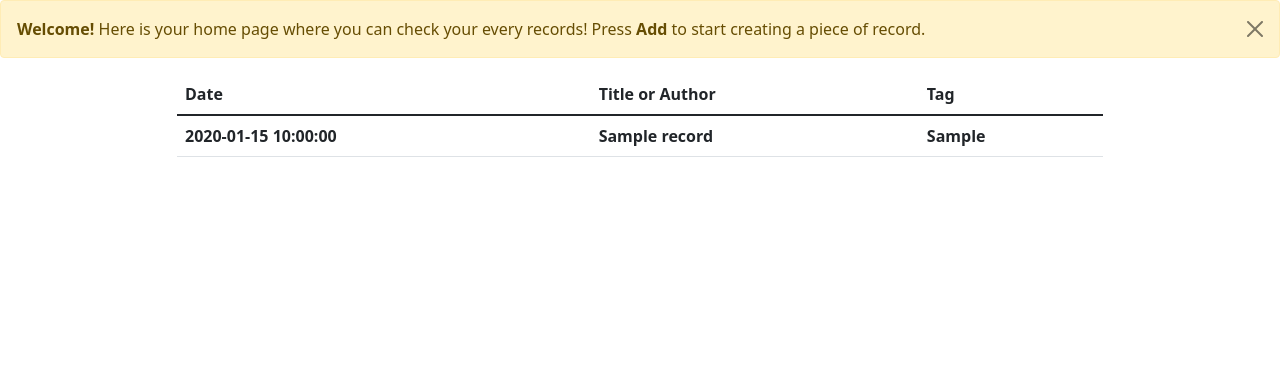
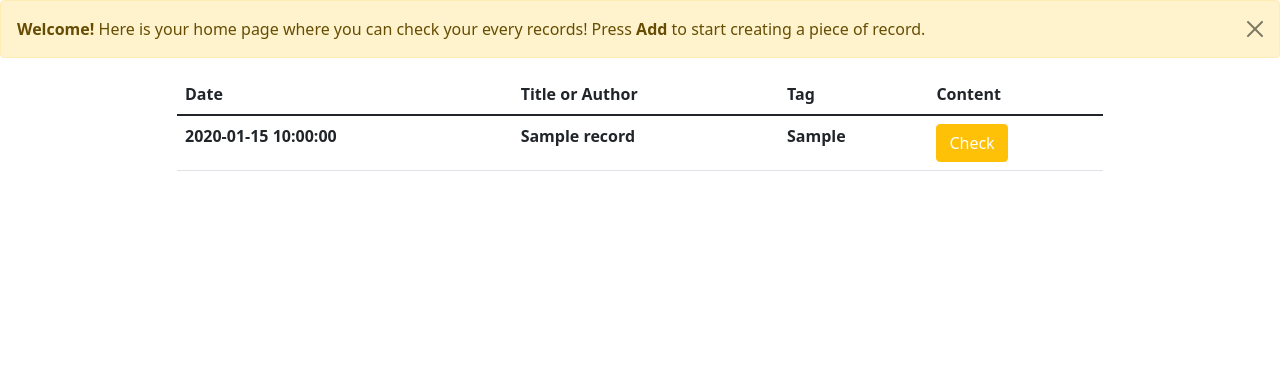
Before and after one commit to Duodecimy/CS50-Final-Project, a Flask app: page /home in a window 1280 px wide. Shown: the part 58-428 px from the top of the page. Run offline with Flask 2, Linux system fonts and the light colour scheme; tables that the repository leaves empty hold one stand-in row (values such as "Sample post"); lists and menus that the app fills with data are empty.

Commit message:
Adjust the button expression and homepage

```diff
--- a/app.py
+++ b/app.py
@@ -103,9 +103,11 @@ def add():
     tag = request.form.get('tag')
     content = request.form.get('content')
 
-    record = Record(title=title, tag=tag, content=content)
-    db.session.add(record)
-    db.session.commit()
+    # The information is completed
+    if title and tag and content:
+        record = Record(title=title, tag=tag, content=content)
+        db.session.add(record)
+        db.session.commit()
     return render_template("add.html")
 
 @app.route('/diary')
--- a/static/styles.css
+++ b/static/styles.css
@@ -3,14 +3,13 @@
     margin-bottom: 0rem;
 }
 
-.btn
+.btn-warning, .btn-warning:hover, .btn-warning:focus, .btn-warning:active
 {
-    text-align: center;
-    background-color:rgb(235, 200, 71);
     color: white;
 }
 
-.col-center-block {
+.col-center-block
+{
     float: none;
     display: block;
     margin-left: auto;
@@ -37,6 +36,12 @@
     border-width: 2px;
 }
 
+.form-control:focus, .form-select:focus, .submit-btn:active
+{
+    border-color: rgb(235, 200, 71);
+    box-shadow: 0 0 0 0.2rem rgb(236, 225, 167);
+}
+
 .logout-btn
 {
     background-color: white;
@@ -51,17 +56,16 @@
 
 .nav-link
 {
-    color:rgb(235, 189, 21);
+    color: rgb(235, 189, 21);
 }
 
-.nav-link:hover
+.nav-link:hover, .nav-link:focus
 {
     color: rgb(234, 148, 20);
 }
 
 .nav-pills .nav-link.active, .nav-pills .show>.nav-link
 {
-    color: #fff;
     background-color: rgb(234, 148, 20);
 }
 
@@ -117,8 +121,3 @@
     margin-left: 20px;
     width: 200px;
 }
-
-input:-ms-input-placeholder
-{
-    color: rgb(235, 189, 21);
-}
--- a/templates/home.html
+++ b/templates/home.html
@@ -21,6 +21,7 @@
                             <th>Date</th>
                             <th>Title or Author</th>
                             <th>Tag</th>
+                            <th>Content</th>
                         </tr>
                     </thead>
                     <tbody>
@@ -29,7 +30,31 @@
                             <th>{{ record['date'] }}</th>
                             <th>{{ record['title'] }}</th>
                             <th>{{ record['tag'] }}</th>
+                            <th>
+                                <!-- Button trigger modal -->
+                                <button type="button" class="btn btn-warning" data-bs-toggle="modal" data-bs-target="#modal{{ record['id'] }}">
+                                    Check
+                                </button>
+                            </th>
                         </tr>
+
+                        <!-- Modal -->
+                        <div class="modal fade" id="modal{{ record['id'] }}" tabindex="-1" aria-labelledby="exampleModalLabel" aria-hidden="true">
+                            <div class="modal-dialog">
+                            <div class="modal-content">
+                                <div class="modal-header">
+                                <h5 class="modal-title" id="exampleModalLabel">{{ record['title'] }}</h5>
+                                <button type="button" class="btn-close" data-bs-dismiss="modal" aria-label="Close"></button>
+                                </div>
+                                <div class="modal-body">
+                                {{ record['content'] }}
+                                </div>
+                                <div class="modal-footer">
+                                <button type="button" class="btn btn-secondary" data-bs-dismiss="modal">Close</button>
+                                </div>
+                            </div>
+                            </div>
+                        </div>
                         {% endfor %}
                     </tbody>
                 </table>
--- a/templates/layout.html
+++ b/templates/layout.html
@@ -27,7 +27,7 @@
         <nav class="bg-light border navbar navbar-expand-md navbar-light">
             <div class="container-fluid">
                 <a class="navbar-brand" href="/home">Record Life</span></a>
-                <ul class="nav nav-pills">
+                <ul class="nav nav-pills" style="float: right;">
                     <li class="nav-item">
                         <a class="nav-link" href="/diary">Diary</a>
                     </li>
@@ -51,10 +51,7 @@
         </div>
 
         {% block home %}
-
         {% endblock %}
-
-
 
     </body>
 
```
